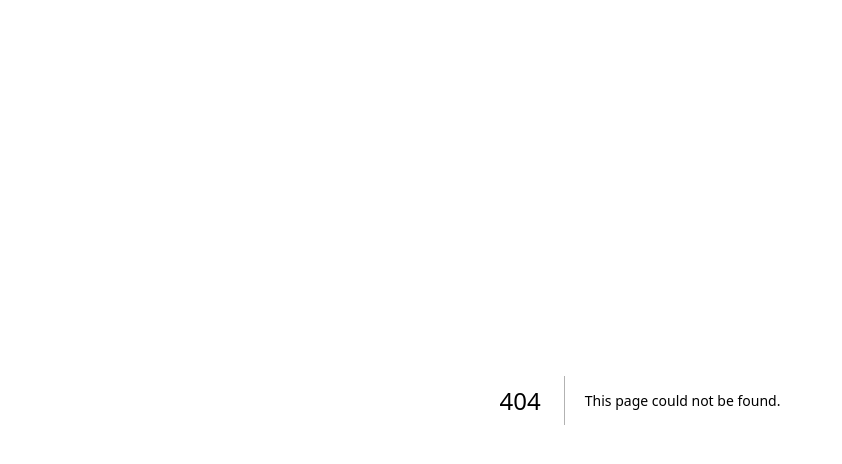
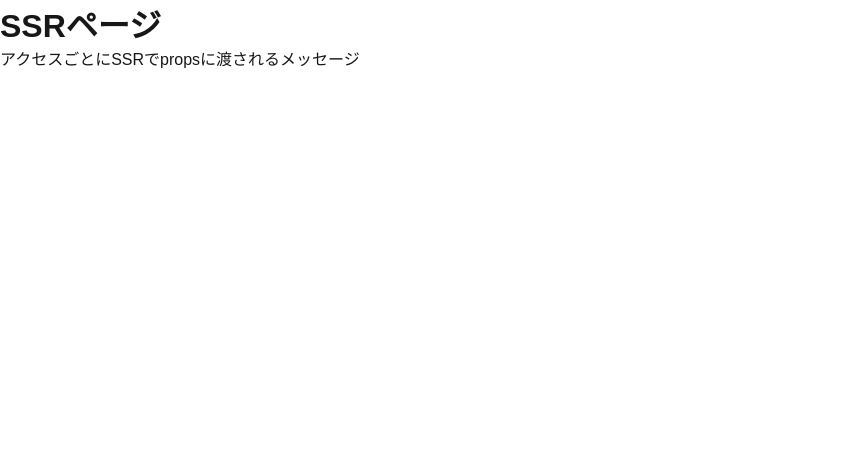
Before and after one commit to fujtak/study-next, a Next.js app: page /ssr in a window 1280 px wide. Before the commit this address had no page. Shown: the top 464 px of the page, without its empty margins (0-842 px from the left). Built offline with nearby package versions, Linux system fonts and the light colour scheme.

Commit message:
SSRページを作成

```diff
--- /dev/null
+++ b/pages/ssr/index.tsx
@@ -0,0 +1,29 @@
+import { NextPage, GetServerSideProps } from 'next'
+
+type Props = {
+  message: string
+}
+
+const PageSSR: NextPage<Props> = (props) => {
+  const { message } = props
+  return (
+    <>
+      <h1>SSRページ</h1>
+      <p>{ message }</p>
+    </>
+  )
+}
+
+export const getServerSideProps: GetServerSideProps = async (context) => {
+  console.log('📃context.resolvedUrl', context.resolvedUrl)
+  console.log('➕context.query', context.query)
+  console.log('👉context.req', context.req)
+  console.log('👈context.res', context.res)
+  return {
+    props: {
+      message: 'アクセスごとにSSRでpropsに渡されるメッセージ'
+    }
+  }
+}
+
+export default PageSSR
```
